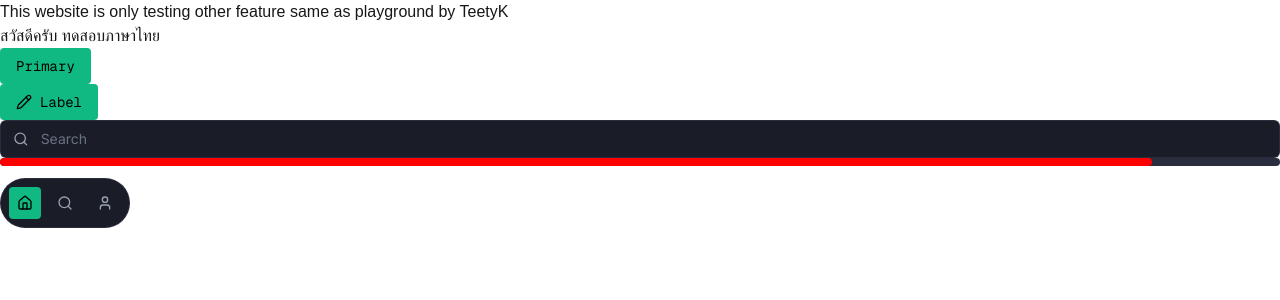
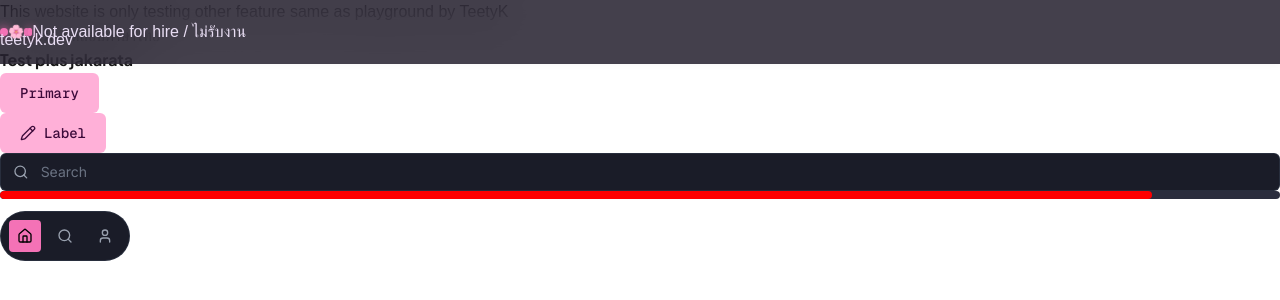
Before and after one commit to TeetyK/TeetyK.github.io, a Next.js app: page / in a window 1280 px wide. Shown: the top 300 px of the page. Built offline with nearby package versions, Linux system fonts and the light colour scheme; a web font is replaced by a local one.

Commit message:
add: design nav take#1

```diff
--- a/app/component/Button.tsx
+++ b/app/component/Button.tsx
@@ -7,15 +7,15 @@ interface ButtonProps extends React.ButtonHTMLAttributes<HTMLButtonElement>{
 export default function Button({ variant = 'primary', children, icon: Icon , className='',
     ...props
 }: ButtonProps) {
-  const baseStyle = "flex items-center justify-center gap-2 px-4 py-2 rounded font-mono text-sm transition-all";
+  const baseStyle = "flex items-center justify-center gap-2 px-5 py-2.5 rounded-md font-mono text-sm font-medium transition-all";
 
   const variants = {
-    primary: "bg-[#10B981] text-black hover:bg-[#0ea5e9]",
-    secondary: "bg-[#2A2D3D] text-gray-300 hover:text-white",
-    inverted: "bg-white text-black",
-    outlined: "border border-gray-600 text-gray-300 bg-transparent",
-    iconOnly: "p-2 bg-[#8B5CF6] text-white rounded-md"
-  };
+  primary: "bg-[#FFB0D8] text-[#3D0A3A] hover:bg-[#FF99CC]",
+  secondary: "bg-[#2C2834] text-[#E9E4F0] hover:bg-[#383342] hover:text-white",
+  inverted: "bg-[#EAE5F2] text-[#1F1B26] hover:bg-white",
+  outlined: "border border-[#847B90] text-[#E9E4F0] bg-transparent hover:bg-[#2C2834]/60 hover:border-[#A39AB0]",
+  iconOnly: "p-2 bg-[#FFB0D8] text-[#3D0A3A] hover:bg-[#FF99CC] rounded-md",
+};
 
   return (
     <button className={`${baseStyle} ${variants[variant]}`}
--- a/app/component/PillNav.tsx
+++ b/app/component/PillNav.tsx
@@ -4,7 +4,7 @@ export default function PillNav() {
   return (
     <div className="inline-flex items-center gap-2 bg-[#1A1C28] p-2 rounded-full border border-gray-700/50">
       {/* Active State (ปุ่มซ้ายสุดสีเขียว) */}
-      <button className="p-2 bg-[#10B981] text-black rounded-sm">
+      <button className="p-2 bg-[#F472B6] text-black rounded-sm">
         <Home className="w-4 h-4" />
       </button>
       {/* Inactive States */}
--- a/app/globals.css
+++ b/app/globals.css
@@ -3,10 +3,13 @@
 :root {
   --background: #ffffff;
   --foreground: #171717;
-  --primary: #10B981;
-  --secondary: #06B6D4;
-  --tertiary: #8B5CF6;
-  --neutral: #0A0D14;
+  --primary: #F472B6;
+  --secondary: #FDA4AF;
+  --tertiary: #38BDF8;
+  --neutral: #1A1524;
+  --surface: #161120;
+  --on-surface: #e9def4;
+  --surface-container : #221d2c;
 }
 
 @theme inline {
@@ -21,11 +24,18 @@
   --color-neutral: var(--neutral);
   --font-inter: var(--font-inter);
   --font-thai: var(--font-thai);
+  --font-plus-jakarta: var(--font-plus-jakarta);
+  --color-surface : var(--surface);
+  --color-on-surface :var(--on-surface);
+  --text-body-sm: 13px;
+  --text-body-sm--line-height: 20px;
+  --text-body-sm--font-weight: 400;
+  --color-surface-container : var(--surface-container);
 }
 
 @media (prefers-color-scheme: dark) {
   :root {
-    --background: #0a0a0a;
+    --background: #161120;
     --foreground: #ededed;
   }
 }
@@ -48,3 +58,6 @@ nav {
 .thai {
   font-family: var(--font-thai);
 }
+.sakura-font {
+  font-family: var(--font-plus-jakarta);
+}
--- a/app/header.tsx
+++ b/app/header.tsx
@@ -1,8 +1,26 @@
+
 export default function Header(){
 
     return (
-        <header>
-
+        <header className="fixed top-0 left-0 right-0 z-50 bg-surface/80 backdrop-blur-xl shadow-[0_1px_8px_rgba(0,0,0,0.04)]">
+            <div className="h-16 max-w-7xl mx-auto px-margin flex items-center justify-between gap-space-md">
+                <div className="flex items-center gap-space-md">
+                    <a href="#"
+                    className="flex items-center gap-space-xs font-nerd text-on-surface hover:text-primary transition-colors"
+                    data-path="overview">
+                        <span className="w-2 h-2 rounded-full bg-primary shadow-[0_0_10px_#f472b6]">teetyk.dev</span>
+                        <span className="text-primary text-body-sm">🌸</span>
+                    </a>
+                    <div className="hidden xl:flex items-center gap-space-sx px-space-sm py-space-xs rounded-full bg-surface-container-low">
+                        <span className="relative flex h-2 w-2">
+                            <span className="animate-ping absolute inline-flex h-full w-full rounded-full bg-primary opacity-75"></span>
+                            <span className="relative inline-flex rounded-full h-2 w-2 bg-primary opacity-75"></span>
+                            <span className="relative inline-flex rounded-full h-2 w-2 bg-primary shadow-[0_0_8px_#f472b6]"></span>
+                        </span>
+                        <span className="font-nerd text-on-surface">Not available for hire / ไม่รับงาน</span>
+                    </div>
+                </div>
+            </div>
         </header>
     );
 }
--- a/app/layout.tsx
+++ b/app/layout.tsx
@@ -1,11 +1,15 @@
 import type { Metadata } from "next";
-import { Geist, Geist_Mono , Inter , IBM_Plex_Sans_Thai } from "next/font/google";
+import { Geist, Geist_Mono , Inter , IBM_Plex_Sans_Thai , Plus_Jakarta_Sans } from "next/font/google";
 import localFont from "next/font/local";
 import "./globals.css";
 const nerdFont = localFont({
   src: "./fonts/JetBrainsMonoNerdFontMono-Regular.ttf",
   variable: "--font-nerd"
 });
+const plus_jakarta_sans = Plus_Jakarta_Sans({
+  variable: "--font-plus-jakarta",
+  weight: "700",
+})
 
 const thaiFont = IBM_Plex_Sans_Thai({
   variable: "--font-thai",
@@ -39,7 +43,7 @@ export default function RootLayout({
   return (
     <html
       lang="en"
-      className={`${geistSans.variable} ${geistMono.variable} ${nerdFont.variable} ${inter.variable} ${thaiFont.variable} h-full antialiased`}
+      className={`${geistSans.variable} ${geistMono.variable} ${nerdFont.variable} ${inter.variable} ${thaiFont.variable} ${plus_jakarta_sans.variable} h-full antialiased`}
     >
       <body className="min-h-full flex flex-col">{children}</body>
     </html>
--- a/app/test.tsx
+++ b/app/test.tsx
@@ -7,6 +7,7 @@ export default function test(){
             <div className="thai">
                 สวัสดีครับ ทดสอบภาษาไทย
             </div>
+            <span className="sakura-font">Test plus jakarata</span>
         </div>
     );
 }
```
